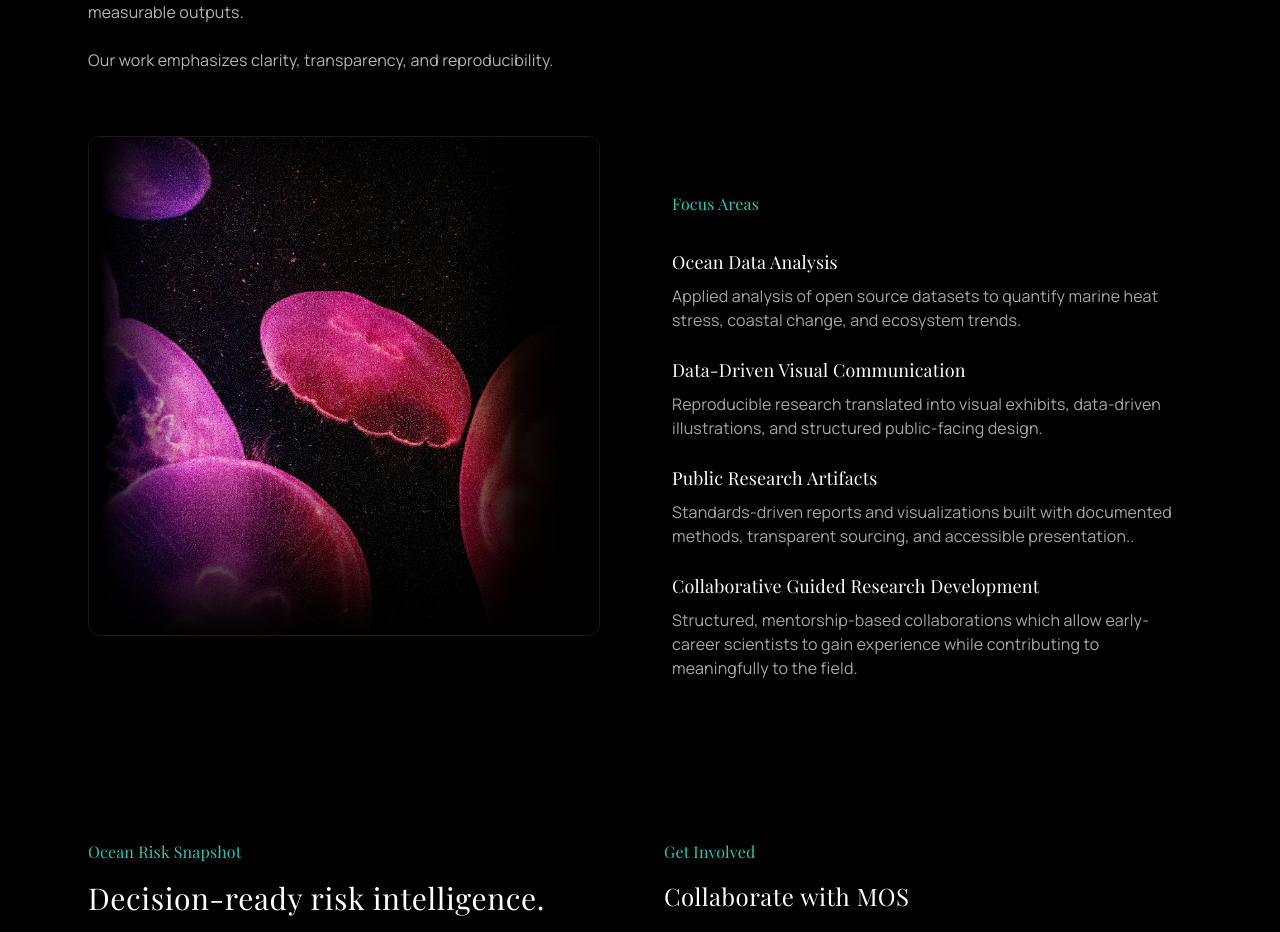
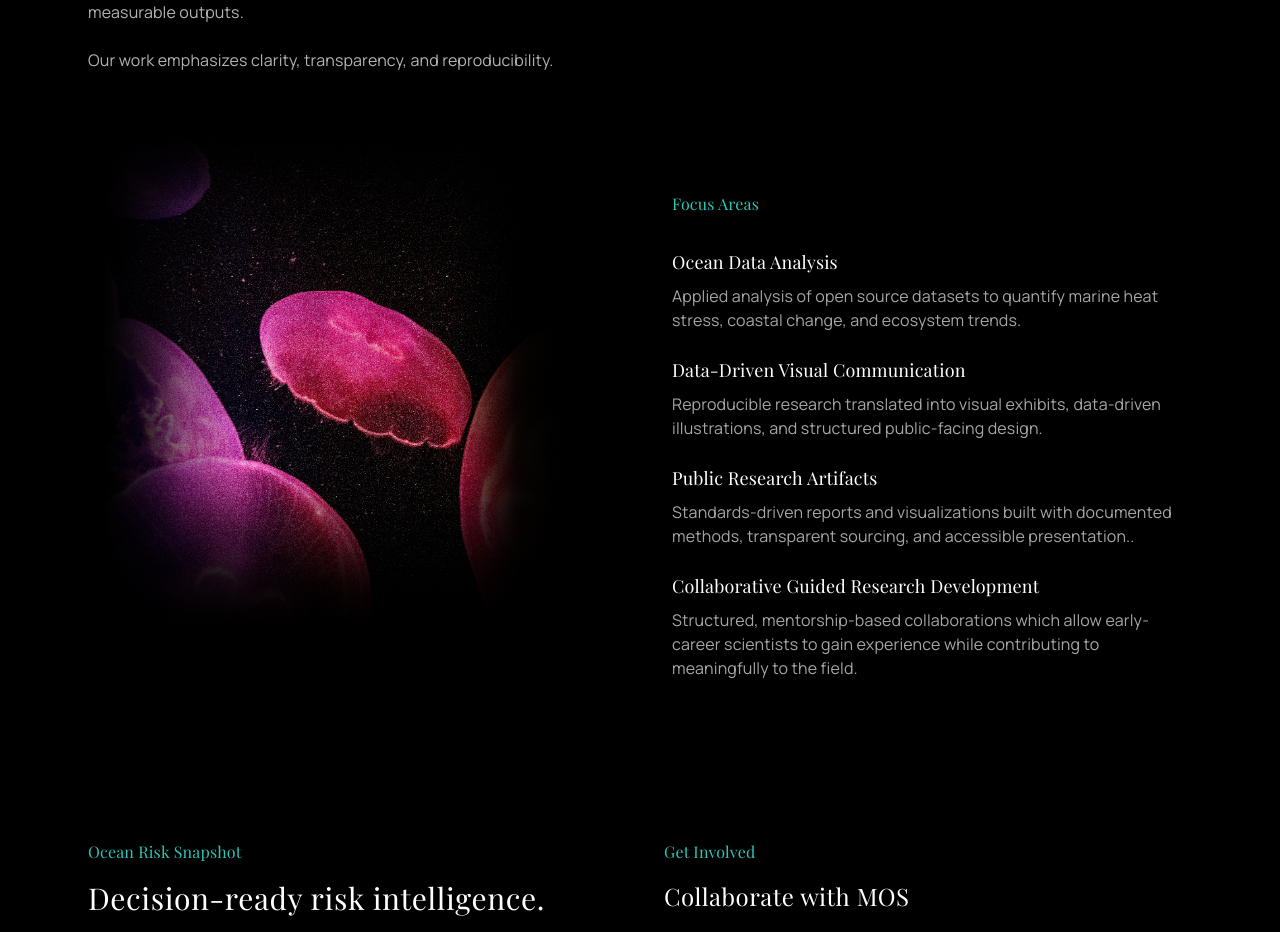
Before and after one commit to The-Museum-of-Ocean-Science/Website, a Next.js app: page / in a window 1280 px wide. Shown: the part 1161-2093 px from the top of the page. Built offline with nearby package versions, Linux system fonts and the light colour scheme; a web font is replaced by a local one.

Commit message:
Blend Focus Areas image edges into black background

```diff
--- a/src/app/page.tsx
+++ b/src/app/page.tsx
@@ -132,8 +132,8 @@ export default function HomePage() {
               </p>
             </div>
             <div className="relative grid gap-10 md:grid-cols-[minmax(0,1fr)_minmax(0,520px)] md:items-start">
-                            <div className="hidden md:block md:mt-2">
-                <div className="relative h-[500px] w-full max-w-lg overflow-hidden rounded-xl border border-white/10">
+                                          <div className="hidden md:block md:mt-2">
+                <div className="relative h-[500px] w-full max-w-lg overflow-hidden rounded-xl">
                   <Image
                     src="/assets/focus-areas-jellyfish.png"
                     alt="Jellyfish visual for Focus Areas"
@@ -141,8 +141,15 @@ export default function HomePage() {
                     className="object-cover"
                     sizes="(min-width: 768px) 520px, 0px"
                   />
+                  <div
+                    className="pointer-events-none absolute inset-0"
+                    style={{
+                      backgroundImage:
+                        "linear-gradient(to right, rgba(0,0,0,0.95) 0%, rgba(0,0,0,0.55) 14%, rgba(0,0,0,0) 30%, rgba(0,0,0,0) 70%, rgba(0,0,0,0.55) 86%, rgba(0,0,0,0.95) 100%), linear-gradient(to bottom, rgba(0,0,0,0.95) 0%, rgba(0,0,0,0.55) 12%, rgba(0,0,0,0) 28%, rgba(0,0,0,0) 72%, rgba(0,0,0,0.55) 88%, rgba(0,0,0,0.95) 100%)",
+                    }}
+                  />
                 </div>
-              </div>              <div
+              </div><div
                 className="relative z-10 ml-auto mt-12 w-full max-w-xl space-y-8 md:mt-16"
                 style={{ transform: `translateY(${-offset * 0.03}px)` }}
               >
```
